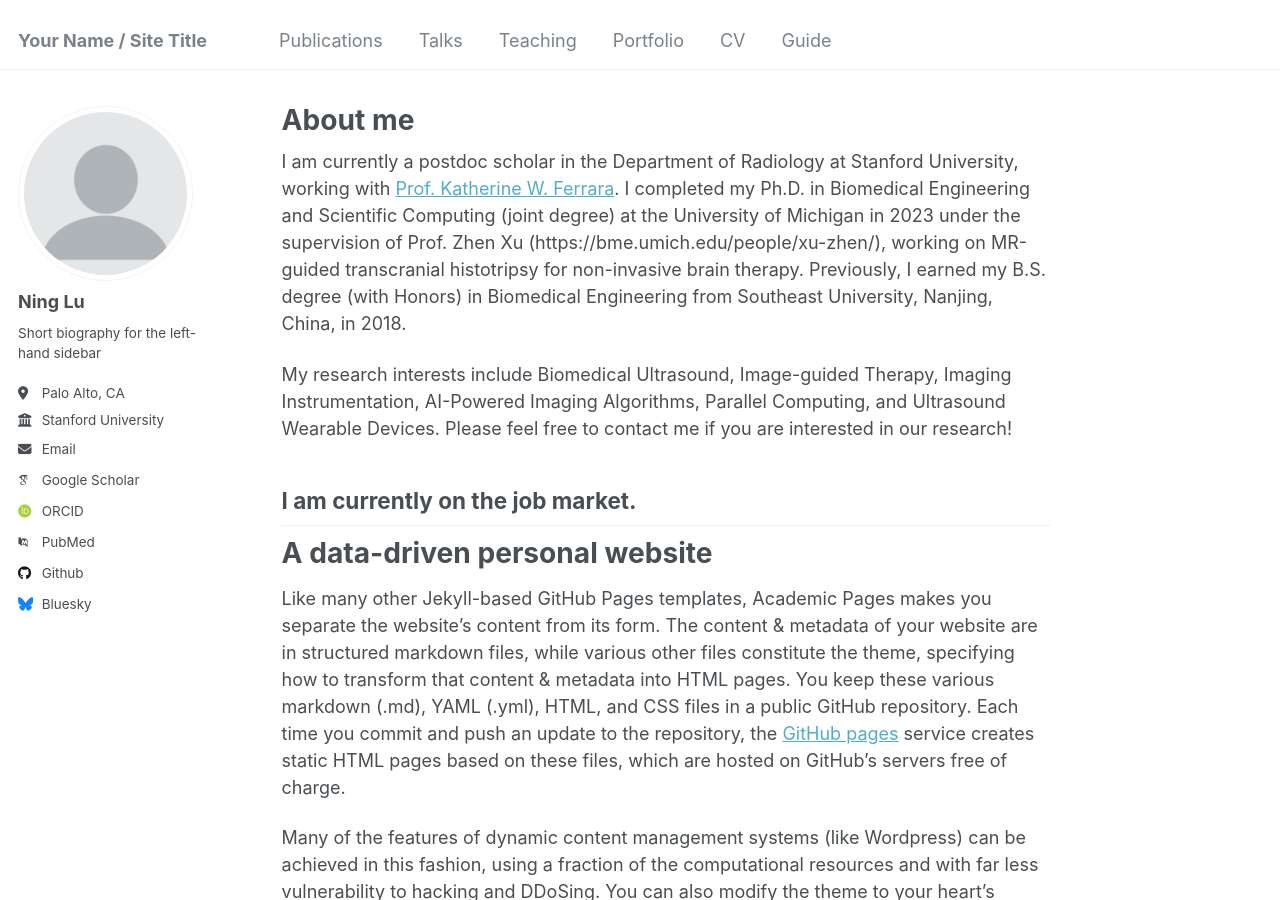
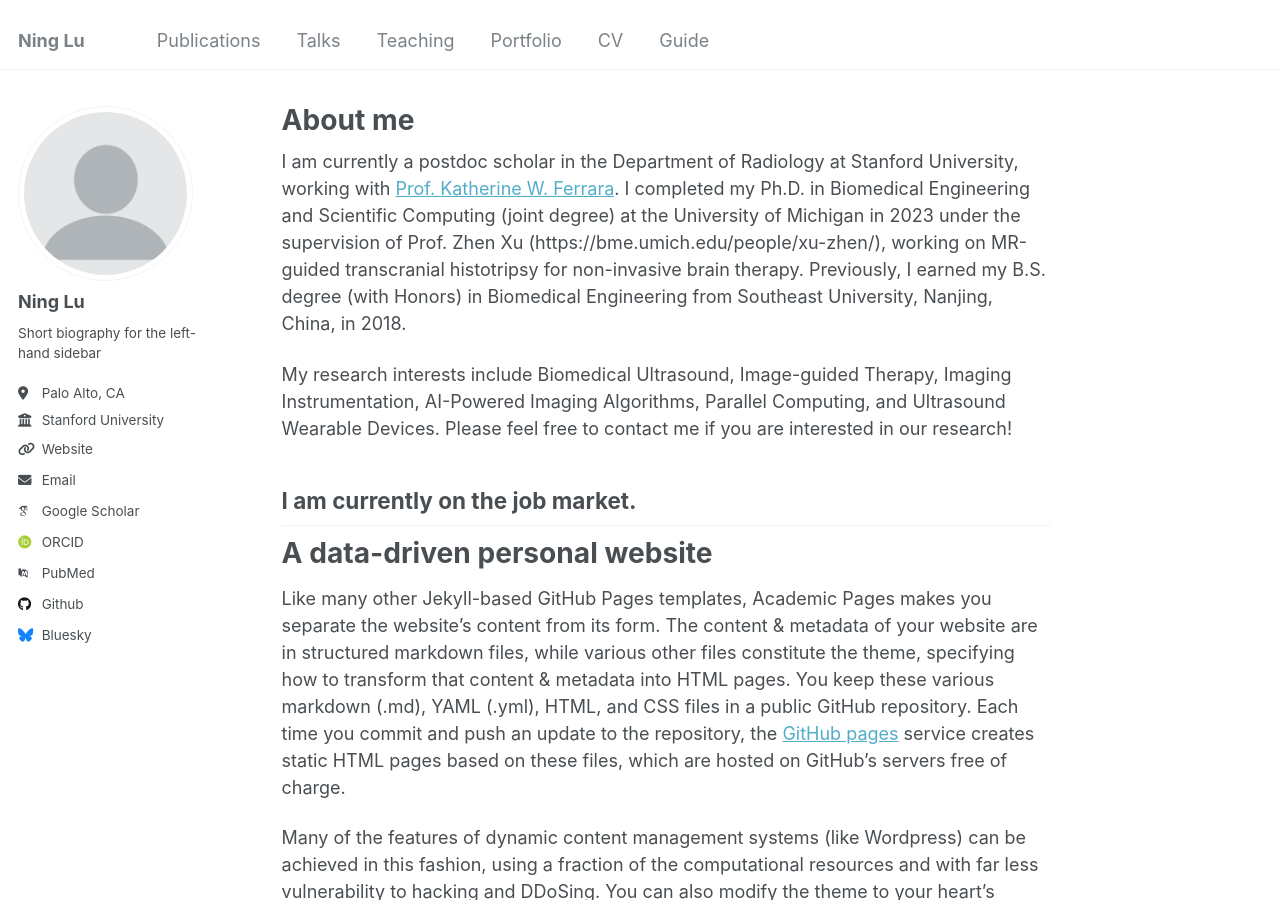
Before and after one commit to NingLu-Ultrasound/ninglu-ultrasound.github.io, a Jekyll site: the page built from _pages/about.md, in a window 1280 px wide and 900 px high. Built offline with Jekyll 4.4.1, drawn with Linux system fonts in a browser that asks for light colours; some web fonts are replaced; some of the changed lines change nothing that is shown.

Commit message:
Update _config.yml

```diff
--- a/_config.yml
+++ b/_config.yml
@@ -8,7 +8,7 @@
 
 # Basic Site Settings
 locale                   : "en-US"
-title                    : "Your Name / Site Title"
+title                    : "Ning Lu"
 title_separator          : "-"
 name                     : &name "Your Name"
 description              : &description "personal description"
@@ -27,8 +27,8 @@ author:
   bio              : "Short biography for the left-hand sidebar"
   location         : "Palo Alto, CA"
   employer         : "Stanford University"
-  uri              : # URL
-  email            : "none@example.org"
+  uri              : "https://ninglu-ultrasound.github.io/"
+  email            : "ningluu@stanford.edu"
 
   # Academic websites
   arxiv            : # URL - Update with the correct link to your profile
```
